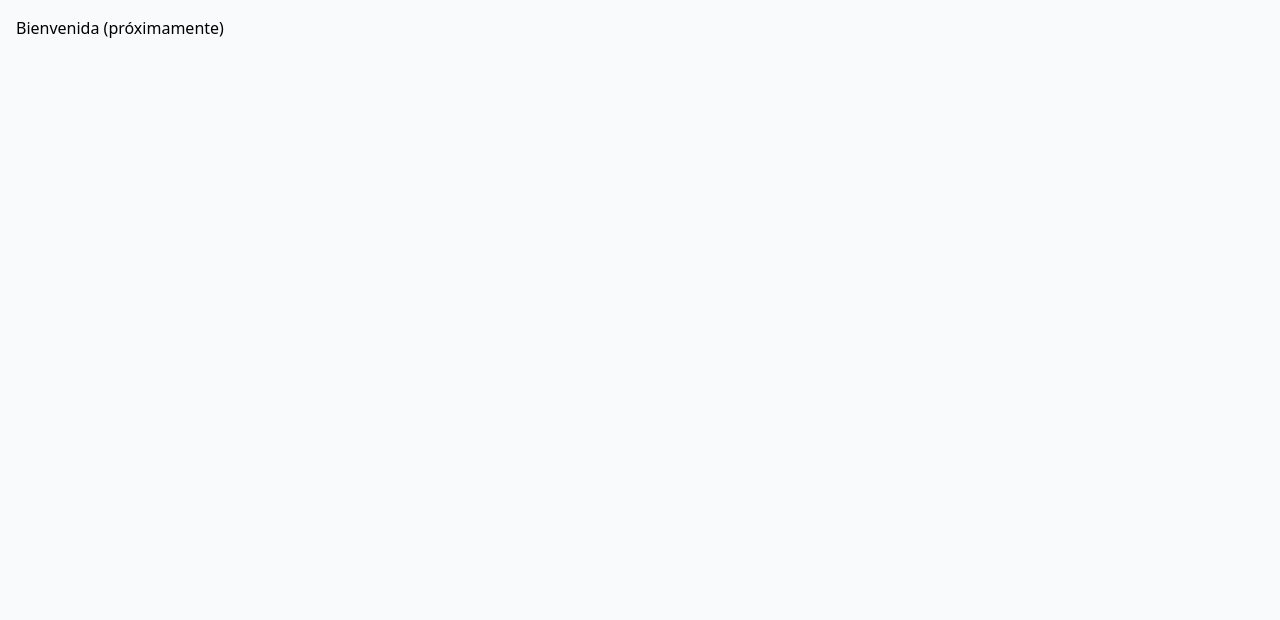
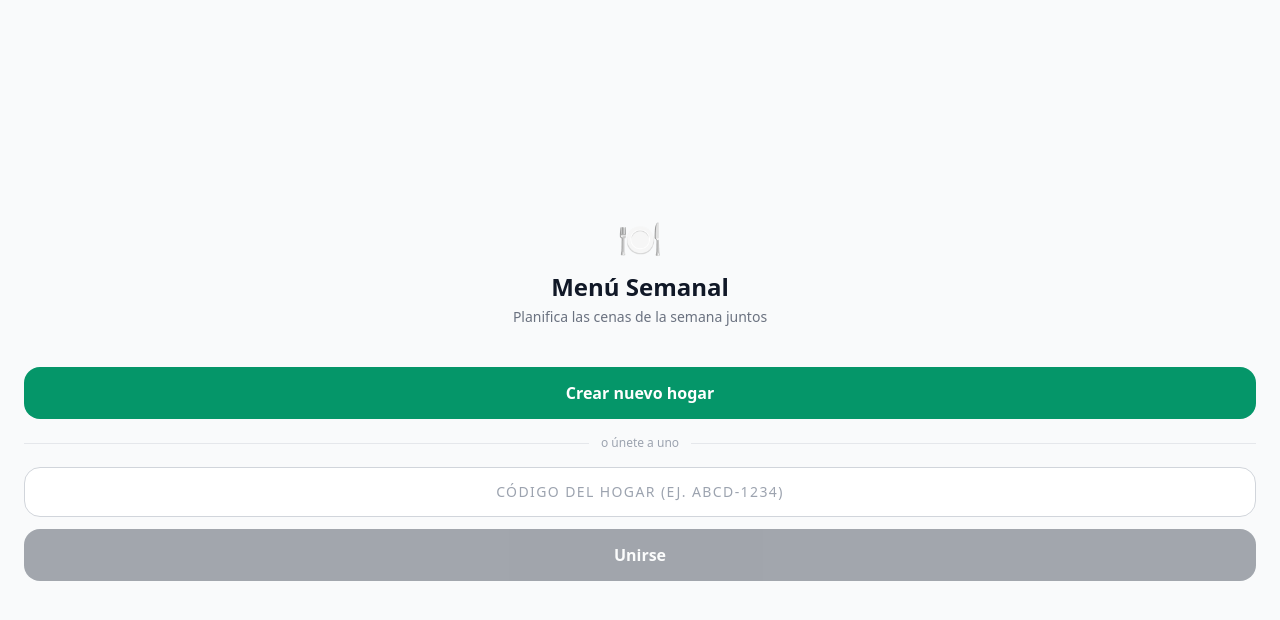
Before and after one commit to miguelmartinezmenendez-oss/menu-semanal, a React (Vite) app: page / in a window 1280 px wide. Shown: the top 620 px of the page. Built offline with nearby package versions, Linux system fonts and the light colour scheme; no server answers.

Commit message:
feat: pantalla de bienvenida con creación y unión de hogar

```diff
--- a/src/pages/Welcome.jsx
+++ b/src/pages/Welcome.jsx
@@ -1,3 +1,92 @@
+import { useState } from 'react'
+import { supabase } from '../lib/supabase'
+import { generateCode, setStoredHouseholdId } from '../lib/household'
+import { useHousehold } from '../contexts/HouseholdContext'
+
 export default function Welcome() {
-  return <div className="p-4">Bienvenida (próximamente)</div>
+  const { setHouseholdId } = useHousehold()
+  const [joinCode, setJoinCode] = useState('')
+  const [error, setError] = useState('')
+  const [loading, setLoading] = useState(false)
+
+  async function handleCreate() {
+    setLoading(true)
+    setError('')
+    const code = generateCode()
+    const { data, error } = await supabase
+      .from('households')
+      .insert({ code })
+      .select()
+      .single()
+    if (error) {
+      setError('Error al crear el hogar. Inténtalo de nuevo.')
+      setLoading(false)
+      return
+    }
+    setStoredHouseholdId(data.id)
+    setHouseholdId(data.id)
+  }
+
+  async function handleJoin(e) {
+    e.preventDefault()
+    setLoading(true)
+    setError('')
+    const { data, error } = await supabase
+      .from('households')
+      .select()
+      .eq('code', joinCode.trim().toUpperCase())
+      .single()
+    if (error || !data) {
+      setError('Código no encontrado. Comprueba que es correcto.')
+      setLoading(false)
+      return
+    }
+    setStoredHouseholdId(data.id)
+    setHouseholdId(data.id)
+  }
+
+  return (
+    <div className="min-h-screen flex flex-col items-center justify-center p-6 bg-gray-50">
+      <div className="text-4xl mb-3">🍽️</div>
+      <h1 className="text-2xl font-bold mb-1 text-gray-900">Menú Semanal</h1>
+      <p className="text-gray-500 mb-10 text-center text-sm">
+        Planifica las cenas de la semana juntos
+      </p>
+
+      <button
+        onClick={handleCreate}
+        disabled={loading}
+        className="w-full bg-emerald-600 text-white py-3.5 rounded-2xl font-semibold mb-4 disabled:opacity-50 active:bg-emerald-700"
+      >
+        Crear nuevo hogar
+      </button>
+
+      <div className="w-full flex items-center gap-3 mb-4">
+        <div className="flex-1 h-px bg-gray-200" />
+        <span className="text-xs text-gray-400">o únete a uno</span>
+        <div className="flex-1 h-px bg-gray-200" />
+      </div>
+
+      <form onSubmit={handleJoin} className="w-full space-y-3">
+        <input
+          value={joinCode}
+          onChange={(e) => setJoinCode(e.target.value)}
+          placeholder="Código del hogar (ej. ABCD-1234)"
+          className="w-full border border-gray-300 rounded-2xl px-4 py-3.5 text-center tracking-widest uppercase text-sm focus:outline-none focus:border-emerald-500"
+          maxLength={9}
+        />
+        <button
+          type="submit"
+          disabled={loading || !joinCode.trim()}
+          className="w-full bg-gray-800 text-white py-3.5 rounded-2xl font-semibold disabled:opacity-40 active:bg-gray-900"
+        >
+          Unirse
+        </button>
+      </form>
+
+      {error && (
+        <p className="mt-5 text-red-500 text-sm text-center">{error}</p>
+      )}
+    </div>
+  )
 }
```
